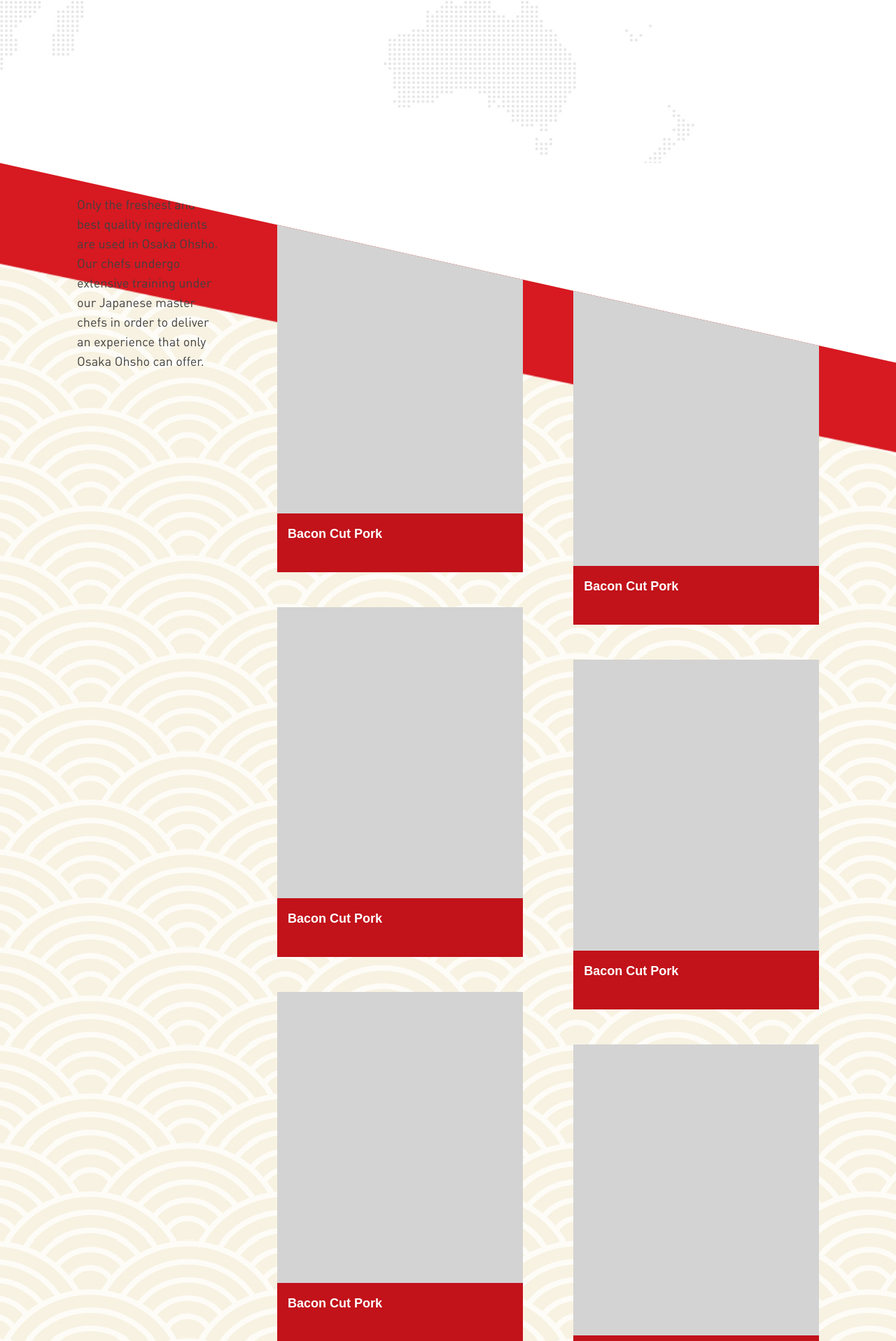
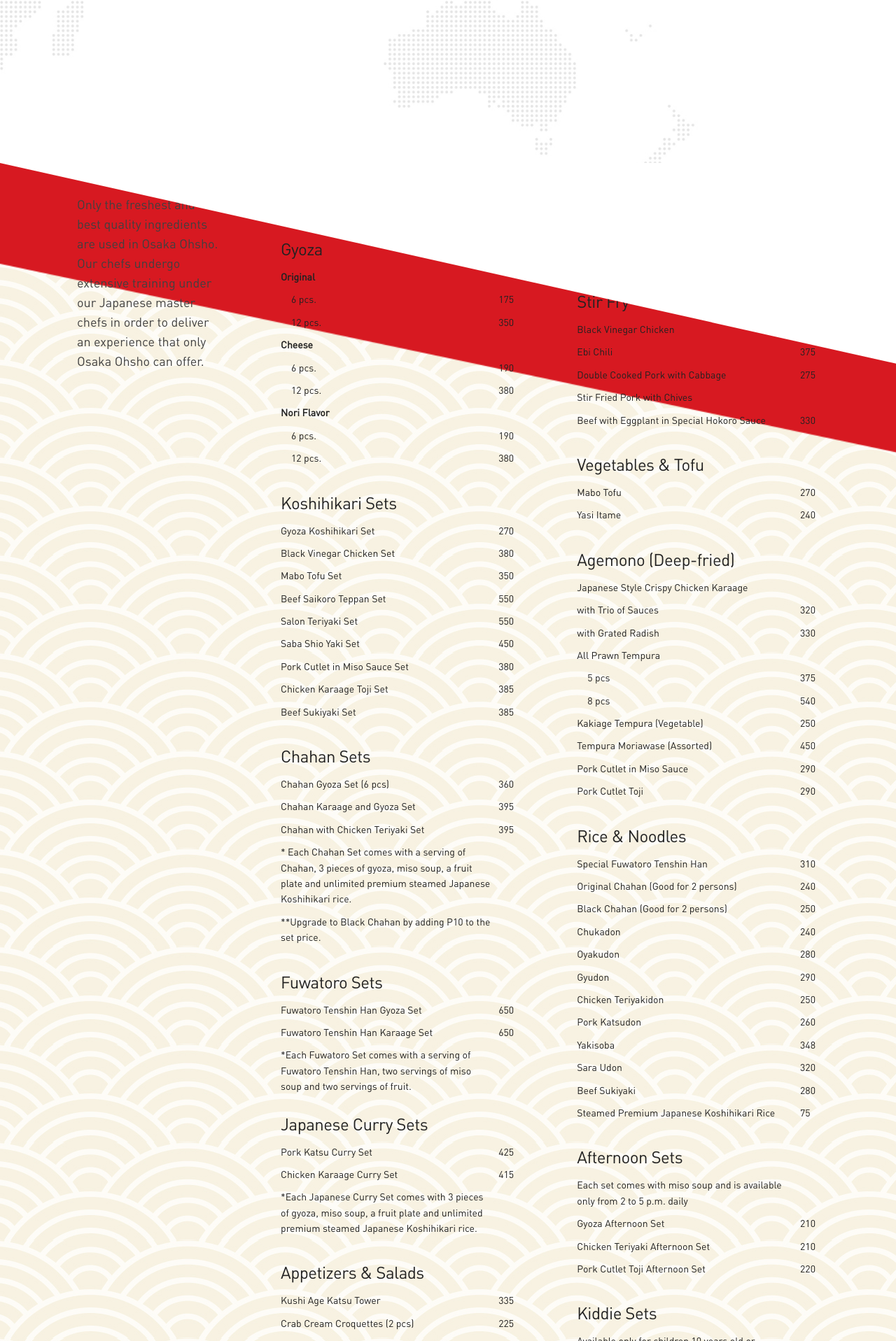
Before and after one commit to janbelmonte/Relish-Group, a PHP site: page /osakaohsho.html in a window 1280 px wide. Shown: the part 667-2584 px from the top of the page at 70% size. Run offline with PHP 8.4, Linux system fonts and the light colour scheme.

Commit message:
[Osaka Ohsho] Added menu items. Hassle mag-encode!!!

```diff
--- a/css/osakaohsho.css
+++ b/css/osakaohsho.css
@@ -236,9 +236,8 @@ nav {
 	.osaka-menu-item {
 		position: relative;
 		width: auto;
-		height: 500px;
 		margin-bottom: 50px;
-		background: #d3d3d3;
+		background: none;
 	}
 	.osaka-menu-title {
 		width: 100%;
@@ -372,3 +371,50 @@ footer {
   	display: none;
   }
 }
+
+
+/* TABLE STYLES */
+
+.tg  {
+	border-collapse:collapse;
+	border-spacing:0;
+}
+.tg td{
+	font-family: 'DINPro', sans-serif;
+	font-size:14px;
+	padding:5px 5px;
+	border-style:solid;
+	border-width:0;
+	overflow:hidden;
+	word-break:normal;
+}
+.tg th{
+	font-family: 'HelveticaNeueLTCom-LtCn', sans-serif;
+	font-size:14px;
+	font-weight:normal;
+	padding:5px 5px;
+	border-style:solid;
+	border-width:1px;
+	overflow:hidden;
+	word-break:normal;}
+.tg .tg-yw4l{
+	vertical-align:top
+}
+
+
+table {
+	border-color: 1px solid rgba(0,0,0,0) !important;
+}
+
+th, td {
+    border-bottom: 1px solid rgba(0,0,0,0);
+}
+
+table h5 {
+	margin-top: 15px !important;
+	margin-bottom: 0px !important;
+}
+
+.indent {
+	padding-left: 20px !important;
+}
--- a/osakaohsho.html
+++ b/osakaohsho.html
@@ -81,34 +81,488 @@
 					<div class="six columns padding-20">
 						<div class="menu-spacer75"></div>
 						<div class="osaka-menu-item">
-							<div class="osaka-menu-title"><p>Bacon Cut Pork</p></div>
-						</div>
-						<div class="osaka-menu-item">
-							<div class="osaka-menu-title"><p>Bacon Cut Pork</p></div>
-						</div>
-						<div class="osaka-menu-item">
-							<div class="osaka-menu-title"><p>Bacon Cut Pork</p></div>
-						</div>
-						<div class="kill-section"></div>
-						<div class="osaka-menu-item">
-							<div class="osaka-menu-title"><p>Bacon Cut Pork</p></div>
+
+							<table class="tg">
+							  <tr>
+							    <td class="tg-yw4l"><h5>Gyoza</h5></th>
+							    <td class="tg-yw4l"></th>
+							  </tr>
+							  <tr>
+							    <td class="tg-yw4l"><b>Original</b></td>
+							    <td class="tg-yw4l"></td>
+							  </tr>
+							  <tr>
+							    <td class="tg-yw4l indent">6 pcs.</td>
+							    <td class="tg-yw4l">175</td>
+							  </tr>
+							  <tr>
+							    <td class="tg-yw4l indent">12 pcs.</td>
+							    <td class="tg-yw4l">350</td>
+							  </tr>
+							  <tr>
+							    <td class="tg-yw4l"><b>Cheese</b></td>
+							    <td class="tg-yw4l"></td>
+							  </tr>
+							  <tr>
+							    <td class="tg-yw4l indent">6 pcs.</td>
+							    <td class="tg-yw4l">190</td>
+							  </tr>
+							  <tr>
+							    <td class="tg-yw4l indent">12 pcs.</td>
+							    <td class="tg-yw4l">380</td>
+							  </tr>
+							  <tr>
+							    <td class="tg-yw4l"><b>Nori Flavor</b></td>
+							    <td class="tg-yw4l"></td>
+							  </tr>
+							  <tr>
+							    <td class="tg-yw4l indent">6 pcs.</td>
+							    <td class="tg-yw4l">190</td>
+							  </tr>
+							  <tr>
+							    <td class="tg-yw4l indent">12 pcs.</td>
+							    <td class="tg-yw4l">380</td>
+							  </tr>
+							  <tr>
+							    <td class="tg-yw4l"></td>
+							    <td class="tg-yw4l"></td>
+							  </tr>
+							  <tr>
+							    <td class="tg-yw4l"><h5>Koshihikari Sets</h5></td>
+							    <td class="tg-yw4l"></td>
+							  </tr>
+							  <tr>
+							    <td class="tg-yw4l">Gyoza Koshihikari Set</td>
+							    <td class="tg-yw4l">270</td>
+							  </tr>
+							  <tr>
+							    <td class="tg-yw4l">Black Vinegar Chicken Set</td>
+							    <td class="tg-yw4l">380</td>
+							  </tr>
+							  <tr>
+							    <td class="tg-yw4l">Mabo Tofu Set</td>
+							    <td class="tg-yw4l">350</td>
+							  </tr>
+							  <tr>
+							    <td class="tg-yw4l">Beef Saikoro Teppan Set</td>
+							    <td class="tg-yw4l">550</td>
+							  </tr>
+							  <tr>
+							    <td class="tg-yw4l">Salon Teriyaki Set</td>
+							    <td class="tg-yw4l">550</td>
+							  </tr>
+							  <tr>
+							    <td class="tg-yw4l">Saba Shio Yaki Set</td>
+							    <td class="tg-yw4l">450</td>
+							  </tr>
+							  <tr>
+							    <td class="tg-yw4l">Pork Cutlet in Miso Sauce Set</td>
+							    <td class="tg-yw4l">380</td>
+							  </tr>
+							  <tr>
+							    <td class="tg-yw4l">Chicken Karaage Toji Set</td>
+							    <td class="tg-yw4l">385</td>
+							  </tr>
+							  <tr>
+							    <td class="tg-yw4l">Beef Sukiyaki Set</td>
+							    <td class="tg-yw4l">385</td>
+							  </tr>
+							  <tr>
+							    <td class="tg-yw4l"></td>
+							    <td class="tg-yw4l"></td>
+							  </tr>
+							  <tr>
+							    <td class="tg-yw4l"><h5>Chahan Sets</h5></td>
+							    <td class="tg-yw4l"></td>
+							  </tr>
+							  <tr>
+							    <td class="tg-yw4l">Chahan Gyoza Set (6 pcs)</td>
+							    <td class="tg-yw4l">360</td>
+							  </tr>
+							  <tr>
+							    <td class="tg-yw4l">Chahan Karaage and Gyoza Set</td>
+							    <td class="tg-yw4l">395</td>
+							  </tr>
+							  <tr>
+							    <td class="tg-yw4l">Chahan with Chicken Teriyaki Set</td>
+							    <td class="tg-yw4l">395</td>
+							  </tr>
+							  <tr>
+							    <td class="tg-yw4l">* Each Chahan Set comes with a serving of Chahan, 3 pieces of gyoza, miso soup, a fruit plate and unlimited premium steamed Japanese Koshihikari rice.</td>
+							    <td class="tg-yw4l"></td>
+							  </tr>
+							  <tr>
+							    <td class="tg-yw4l">**Upgrade to Black Chahan by adding P10 to the set price.</td>
+							    <td class="tg-yw4l"></td>
+							  </tr>
+							  <tr>
+							    <td class="tg-yw4l"></td>
+							    <td class="tg-yw4l"></td>
+							  </tr>
+							  <tr>
+							    <td class="tg-yw4l"><h5>Fuwatoro Sets</h5></td>
+							    <td class="tg-yw4l"></td>
+							  </tr>
+							  <tr>
+							    <td class="tg-yw4l">Fuwatoro Tenshin Han Gyoza Set</td>
+							    <td class="tg-yw4l">650</td>
+							  </tr>
+							  <tr>
+							    <td class="tg-yw4l">Fuwatoro Tenshin Han Karaage Set</td>
+							    <td class="tg-yw4l">650</td>
+							  </tr>
+							  <tr>
+							    <td class="tg-yw4l">*Each Fuwatoro Set comes with a serving of Fuwatoro Tenshin Han, two servings of miso soup and two servings of fruit.</td>
+							    <td class="tg-yw4l"></td>
+							  </tr>
+							  <tr>
+							    <td class="tg-yw4l"><h5>Japanese Curry Sets</h5></td>
+							    <td class="tg-yw4l"></td>
+							  </tr>
+							  <tr>
+							    <td class="tg-yw4l">Pork Katsu Curry Set</td>
+							    <td class="tg-yw4l">425</td>
+							  </tr>
+							  <tr>
+							    <td class="tg-yw4l">Chicken Karaage Curry Set</td>
+							    <td class="tg-yw4l">415</td>
+							  </tr>
+							  <tr>
+							    <td class="tg-yw4l">*Each Japanese Curry Set comes with 3 pieces of gyoza, miso soup, a fruit plate and unlimited premium steamed Japanese Koshihikari rice.</td>
+							    <td class="tg-yw4l"></td>
+							  </tr>
+							  <tr>
+							    <td class="tg-yw4l"></td>
+							    <td class="tg-yw4l"></td>
+							  </tr>
+							  <tr>
+							    <td class="tg-yw4l"><h5>Appetizers &amp; Salads</h5></td>
+							    <td class="tg-yw4l"></td>
+							  </tr>
+							  <tr>
+							    <td class="tg-yw4l">Kushi Age Katsu Tower</td>
+							    <td class="tg-yw4l">335</td>
+							  </tr>
+							  <tr>
+							    <td class="tg-yw4l">Crab Cream Croquettes (2 pcs)</td>
+							    <td class="tg-yw4l">225</td>
+							  </tr>
+							  <tr>
+							    <td class="tg-yw4l">Osaka Ohsho Salad</td>
+							    <td class="tg-yw4l">195 / 330</td>
+							  </tr>
+							  <tr>
+							    <td class="tg-yw4l">Fresh Miso Soup</td>
+							    <td class="tg-yw4l">70</td>
+							  </tr>
+							  <tr>
+							    <td class="tg-yw4l">Agedashi Tofu</td>
+							    <td class="tg-yw4l">160</td>
+							  </tr>
+							  <tr>
+							    <td class="tg-yw4l">Homemade Potato salad with Okonomiyaki Sauce</td>
+							    <td class="tg-yw4l">160</td>
+							  </tr>
+							  <tr>
+							    <td class="tg-yw4l"></td>
+							    <td class="tg-yw4l"></td>
+							  </tr>
+							  <tr>
+							    <td class="tg-yw4l"><h5>Yakimono (Grilled)</h5></td>
+							    <td class="tg-yw4l"></td>
+							  </tr>
+							  <tr>
+							    <td class="tg-yw4l">Grilled Chicken Teriyaki</td>
+							    <td class="tg-yw4l">275</td>
+							  </tr>
+							  <tr>
+							    <td class="tg-yw4l">Salmon Teriyaki</td>
+							    <td class="tg-yw4l">395</td>
+							  </tr>
+							  <tr>
+							    <td class="tg-yw4l">Salmon Shio Yaki</td>
+							    <td class="tg-yw4l">390</td>
+							  </tr>
+							  <tr>
+							    <td class="tg-yw4l">Saba Shio Yaki (Roasted Mackerel)</td>
+							    <td class="tg-yw4l">310</td>
+							  </tr>
+							  <tr>
+							    <td class="tg-yw4l"></td>
+							    <td class="tg-yw4l"></td>
+							  </tr>
+							  <tr>
+							    <td class="tg-yw4l"><h5>Teppanyaki</h5></td>
+							    <td class="tg-yw4l"></td>
+							  </tr>
+							  <tr>
+							    <td class="tg-yw4l">Sliced Pork with Ginger Sauce</td>
+							    <td class="tg-yw4l">280</td>
+							  </tr>
+							  <tr>
+							    <td class="tg-yw4l">Tonpeiyaki with Pork and Cheese</td>
+							    <td class="tg-yw4l">275</td>
+							  </tr>
+							  <tr>
+							    <td class="tg-yw4l"></td>
+							    <td class="tg-yw4l"></td>
+							  </tr>
+							</table>
 						</div>
 					</div>
 					<div class="six columns padding-20">
 						<div class="menu-spacer150"></div>
+
 						<div class="osaka-menu-item">
-							<div class="osaka-menu-title"><p>Bacon Cut Pork</p></div>
-						</div>
-						<div class="osaka-menu-item">
-							<div class="osaka-menu-title"><p>Bacon Cut Pork</p></div>
-						</div>
-						<div class="osaka-menu-item">
-							<div class="osaka-menu-title"><p>Bacon Cut Pork</p></div>
-						</div>
-						<div class="osaka-menu-item">
-							<div class="osaka-menu-title"><p>Bacon Cut Pork</p></div>
+						<table class="tg">
+						  <tr>
+						    <td class="tg-yw4l"><h5>Stir Fry</h5></td>
+						    <td class="tg-yw4l"></td>
+						  </tr>
+						  <tr>
+						    <td class="tg-yw4l">Black Vinegar Chicken</td>
+						    <td class="tg-yw4l">325</td>
+						  </tr>
+						  <tr>
+						    <td class="tg-yw4l">Ebi Chili</td>
+						    <td class="tg-yw4l">375</td>
+						  </tr>
+						  <tr>
+						    <td class="tg-yw4l">Double Cooked Pork with Cabbage</td>
+						    <td class="tg-yw4l">275</td>
+						  </tr>
+						  <tr>
+						    <td class="tg-yw4l">Stir Fried Pork with Chives</td>
+						    <td class="tg-yw4l"></td>
+						  </tr>
+						  <tr>
+						    <td class="tg-yw4l">Beef with Eggplant in Special Hokoro Sauce</td>
+						    <td class="tg-yw4l">330</td>
+						  </tr>
+						  <tr>
+						    <td class="tg-yw4l"></td>
+						    <td class="tg-yw4l"></td>
+						  </tr>
+						  <tr>
+						    <td class="tg-yw4l"><h5>Vegetables &amp; Tofu</h5></td>
+						    <td class="tg-yw4l"></td>
+						  </tr>
+						  <tr>
+						    <td class="tg-yw4l">Mabo Tofu</td>
+						    <td class="tg-yw4l">270</td>
+						  </tr>
+						  <tr>
+						    <td class="tg-yw4l">Yasi Itame</td>
+						    <td class="tg-yw4l">240</td>
+						  </tr>
+						  <tr>
+						    <td class="tg-yw4l"></td>
+						    <td class="tg-yw4l"></td>
+						  </tr>
+						  <tr>
+						    <td class="tg-yw4l"><h5>Agemono (Deep-fried)</h5></td>
+						    <td class="tg-yw4l"></td>
+						  </tr>
+						  <tr>
+						    <td class="tg-yw4l">Japanese Style Crispy Chicken Karaage</td>
+						    <td class="tg-yw4l"></td>
+						  </tr>
+						  <tr>
+						    <td class="tg-yw4l">with Trio of Sauces</td>
+						    <td class="tg-yw4l">320</td>
+						  </tr>
+						  <tr>
+						    <td class="tg-yw4l">with Grated Radish</td>
+						    <td class="tg-yw4l">330</td>
+						  </tr>
+						  <tr>
+						    <td class="tg-yw4l">All Prawn Tempura</td>
+						    <td class="tg-yw4l"></td>
+						  </tr>
+						  <tr>
+						    <td class="tg-yw4l indent">5 pcs</td>
+						    <td class="tg-yw4l">375</td>
+						  </tr>
+						  <tr>
+						    <td class="tg-yw4l indent">8 pcs</td>
+						    <td class="tg-yw4l">540</td>
+						  </tr>
+						  <tr>
+						    <td class="tg-yw4l">Kakiage Tempura (Vegetable)</td>
+						    <td class="tg-yw4l">250</td>
+						  </tr>
+						  <tr>
+						    <td class="tg-yw4l">Tempura Moriawase (Assorted)</td>
+						    <td class="tg-yw4l">450</td>
+						  </tr>
+						  <tr>
+						    <td class="tg-yw4l">Pork Cutlet in Miso Sauce</td>
+						    <td class="tg-yw4l">290</td>
+						  </tr>
+						  <tr>
+						    <td class="tg-yw4l">Pork Cutlet Toji</td>
+						    <td class="tg-yw4l">290</td>
+						  </tr>
+						  <tr>
+						    <td class="tg-yw4l"></td>
+						    <td class="tg-yw4l"></td>
+						  </tr>
+						  <tr>
+						    <td class="tg-yw4l"><h5>Rice &amp; Noodles</h5></td>
+						    <td class="tg-yw4l"></td>
+						  </tr>
+						  <tr>
+						    <td class="tg-yw4l">Special Fuwatoro Tenshin Han</td>
+						    <td class="tg-yw4l">310</td>
+						  </tr>
+						  <tr>
+						    <td class="tg-yw4l">Original Chahan (Good for 2 persons)</td>
+						    <td class="tg-yw4l">240</td>
+						  </tr>
+						  <tr>
+						    <td class="tg-yw4l">Black Chahan (Good for 2 persons)</td>
+						    <td class="tg-yw4l">250</td>
+						  </tr>
+						  <tr>
+						    <td class="tg-yw4l">Chukadon</td>
+						    <td class="tg-yw4l">240</td>
+						  </tr>
+						  <tr>
+						    <td class="tg-yw4l">Oyakudon</td>
+						    <td class="tg-yw4l">280</td>
+						  </tr>
+						  <tr>
+						    <td class="tg-yw4l">Gyudon</td>
+						    <td class="tg-yw4l">290</td>
+						  </tr>
+						  <tr>
+						    <td class="tg-yw4l">Chicken Teriyakidon</td>
+						    <td class="tg-yw4l">250</td>
+						  </tr>
+						  <tr>
+						    <td class="tg-yw4l">Pork Katsudon</td>
+						    <td class="tg-yw4l">260</td>
+						  </tr>
+						  <tr>
+						    <td class="tg-yw4l">Yakisoba</td>
+						    <td class="tg-yw4l">348</td>
+						  </tr>
+						  <tr>
+						    <td class="tg-yw4l">Sara Udon</td>
+						    <td class="tg-yw4l">320</td>
+						  </tr>
+						  <tr>
+						    <td class="tg-yw4l">Beef Sukiyaki</td>
+						    <td class="tg-yw4l">280</td>
+						  </tr>
+						  <tr>
+						    <td class="tg-yw4l">Steamed Premium Japanese Koshihikari Rice</td>
+						    <td class="tg-yw4l">75</td>
+						  </tr>
+						  <tr>
+						    <td class="tg-yw4l"></td>
+						    <td class="tg-yw4l"></td>
+						  </tr>
+						  <tr>
+						    <td class="tg-yw4l"><h5>Afternoon Sets</h5></td>
+						    <td class="tg-yw4l"></td>
+						  </tr>
+						  <tr>
+						    <td class="tg-yw4l">Each set comes with miso soup and is available only from 2 to 5 p.m. daily</td>
+						    <td class="tg-yw4l"></td>
+						  </tr>
+						  <tr>
+						    <td class="tg-yw4l">Gyoza Afternoon Set</td>
+						    <td class="tg-yw4l">210</td>
+						  </tr>
+						  <tr>
+						    <td class="tg-yw4l">Chicken Teriyaki Afternoon Set</td>
+						    <td class="tg-yw4l">210</td>
+						  </tr>
+						  <tr>
+						    <td class="tg-yw4l">Pork Cutlet Toji Afternoon Set</td>
+						    <td class="tg-yw4l">220</td>
+						  </tr>
+						  <tr>
+						    <td class="tg-yw4l"></td>
+						    <td class="tg-yw4l"></td>
+						  </tr>
+						  <tr>
+						    <td class="tg-yw4l"><h5>Kiddie Sets</h5></td>
+						    <td class="tg-yw4l"></td>
+						  </tr>
+						  <tr>
+						    <td class="tg-yw4l">Available only for children 10 years old or younger. Set includes rice, miso soup and a fruit plate.</td>
+						    <td class="tg-yw4l"></td>
+						  </tr>
+						  <tr>
+						    <td class="tg-yw4l">Kiddie Chicken Karaage Set</td>
+						    <td class="tg-yw4l">185</td>
+						  </tr>
+						  <tr>
+						    <td class="tg-yw4l">Kiddie Prawn Tempura Set</td>
+						    <td class="tg-yw4l">260</td>
+						  </tr>
+						  <tr>
+						    <td class="tg-yw4l">Kiddie Chicken Teriyaki Set</td>
+						    <td class="tg-yw4l">190</td>
+						  </tr>
+						  <tr>
+						    <td class="tg-yw4l"></td>
+						    <td class="tg-yw4l"></td>
+						  </tr>
+						  <tr>
+						    <td class="tg-yw4l"><div class="kill-section"></div><h5>Desserts</h5></td>
+						    <td class="tg-yw4l"></td>
+						  </tr>
+						  <tr>
+						    <td class="tg-yw4l">Banana Tempura with Homemade Japanese Ice Cream</td>
+						    <td class="tg-yw4l">330</td>
+						  </tr>
+						  <tr>
+						    <td class="tg-yw4l">Homemade Hapanese Ice Cream</td>
+						    <td class="tg-yw4l">125</td>
+						  </tr>
+						  <tr>
+						    <td class="tg-yw4l">Japanese Parfait with Homemade Ice Cream</td>
+						    <td class="tg-yw4l">280</td>
+						  </tr>
+						  <tr>
+						    <td class="tg-yw4l"></td>
+						    <td class="tg-yw4l"></td>
+						  </tr>
+						  <tr>
+						    <td class="tg-yw4l"><h5>Drinks</h5></td>
+						    <td class="tg-yw4l"></td>
+						  </tr>
+						  <tr>
+						    <td class="tg-yw4l">Softdrinks (in can)</td>
+						    <td class="tg-yw4l">75</td>
+						  </tr>
+						  <tr>
+						    <td class="tg-yw4l">Mineral Water</td>
+						    <td class="tg-yw4l">70</td>
+						  </tr>
+						  <tr>
+						    <td class="tg-yw4l">San Miguel Beer</td>
+						    <td class="tg-yw4l">85</td>
+						  </tr>
+						  <tr>
+						    <td class="tg-yw4l">San Miguel Light</td>
+						    <td class="tg-yw4l">85</td>
+						  </tr>
+						  <tr>
+						    <td class="tg-yw4l">Kirin Beer</td>
+						    <td class="tg-yw4l">130</td>
+						  </tr>
+						  <tr>
+						    <td class="tg-yw4l">Saka and Sochu Ask your server for available options</td>
+						    <td class="tg-yw4l"></td>
+						  </tr>
+						</table>
 						</div>
 					</div>
+
 				</div>
 			</div>
 		</div>
```
